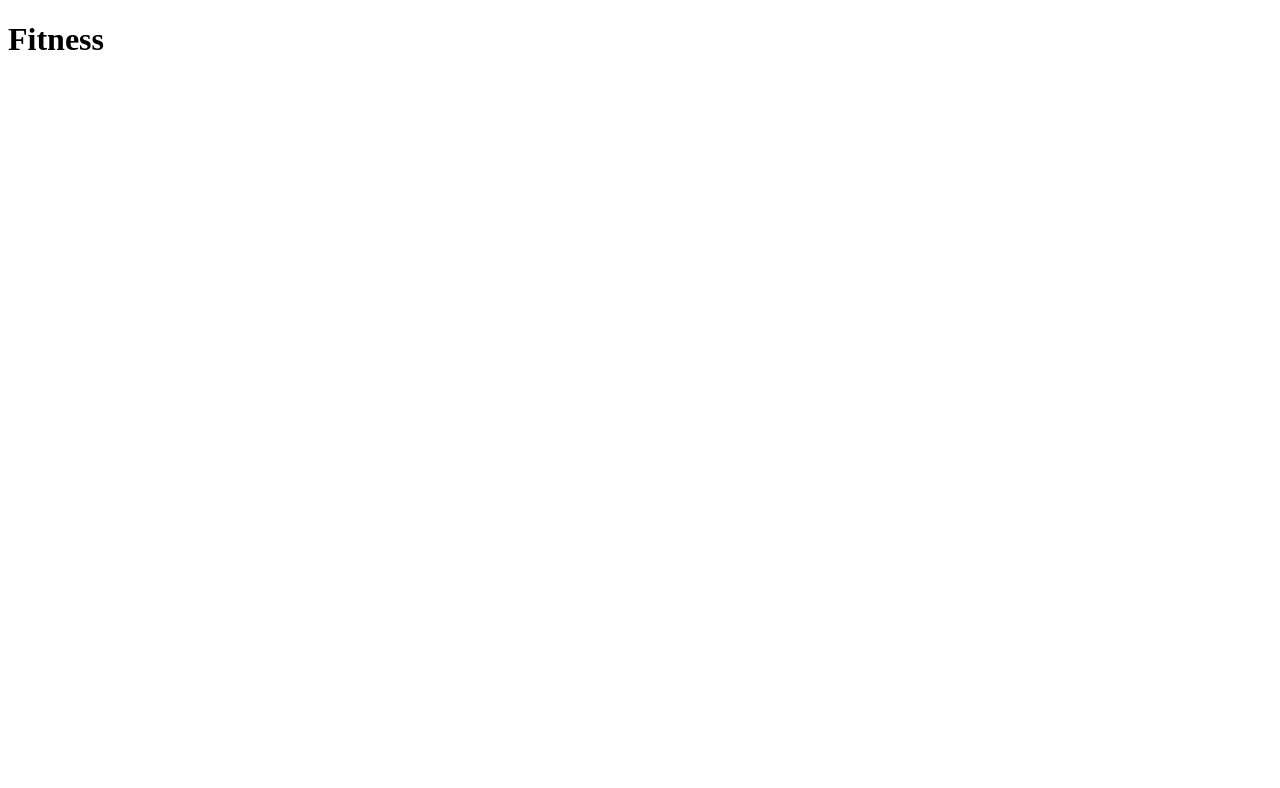
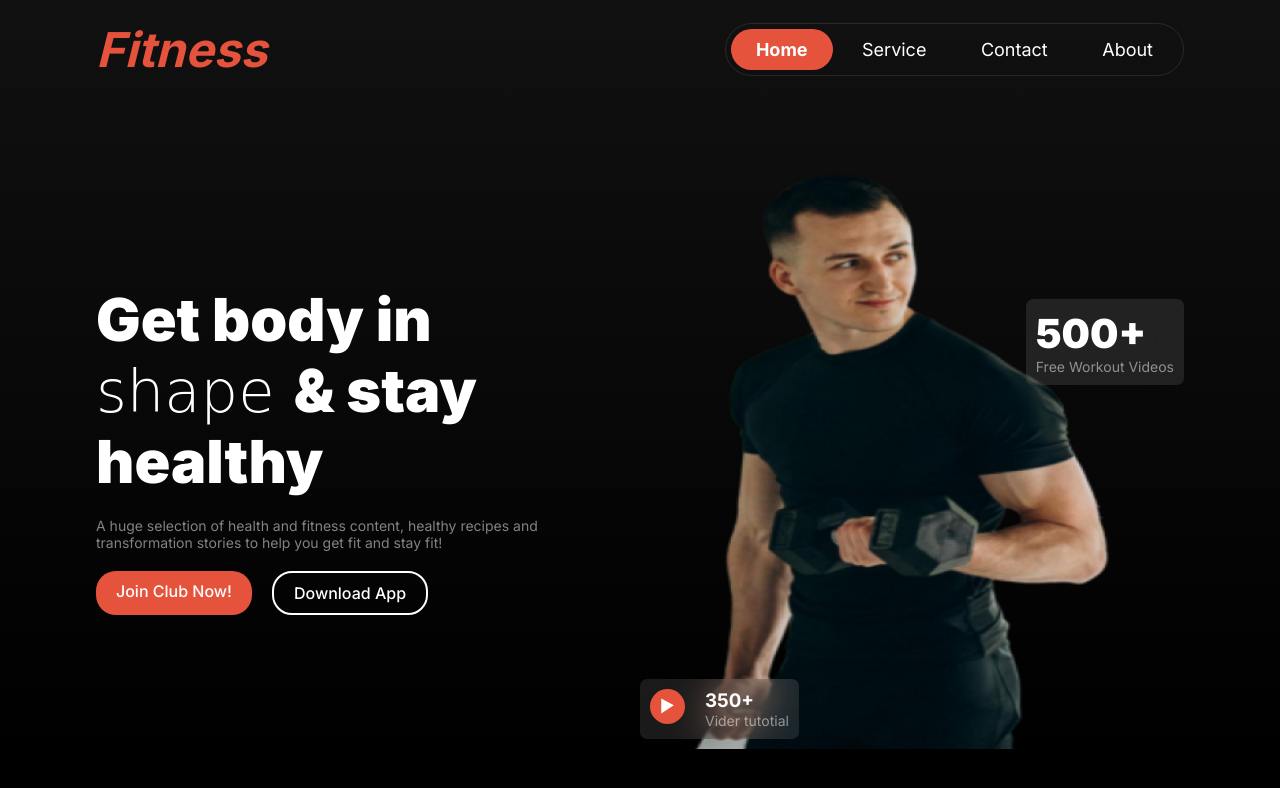
Before and after one commit to sabbir-hosen-dev/A2-Fitness, a plain HTML site: page index.html in a window 1280 px wide. Drawn offline with Linux system fonts and the light colour scheme; a web font is replaced by a local one.

Commit message:
header section add

```diff
--- a/Styles/style.css
+++ b/Styles/style.css
@@ -0,0 +1,210 @@
+@import url("https://fonts.googleapis.com/css2?family=Inter:wght@100..900&display=swap");
+
+@import url("https://fonts.googleapis.com/css2?family=Playwrite+CU:wght@100..400&display=swap");
+@import url('https://fonts.googleapis.com/css2?family=Playwrite+BE+VLG:wght@100..400&display=swap');
+* {
+  margin: 0;
+  padding: 0;
+  box-sizing: border-box;
+}
+body {
+  font-family: "Inter", sans-serif;
+  background-color: rgb(0%, 0%, 0%);
+  color: #fff;
+}
+.section-heading {
+  font-size: 45px;
+  font-weight: 900;
+  text-align: center;
+}
+p {
+  color: rgba(255, 255, 255, 0.5);
+  font-size: 14px;
+}
+.text-center {
+  text-align: center;
+}
+.text-left {
+  text-align: left;
+}
+.small-heading {
+  font-size: 25px;
+  font-weight: 800;
+}
+.wrap {
+  width: 85%;
+  margin: 0 auto;
+}
+.hide {
+  display: none !important;
+}
+img {
+  width: 100%;
+}
+.btn-primary {
+  background: #e6533c;
+  padding: 10px 20px;
+  border-radius: 20px;
+  font-weight: bold;
+  font-weight: 500;
+  font-size: 16px;
+}
+.btn-secondary {
+  border: 2px solid #fff;
+  padding: 10px 20px;
+  border-radius: 20px;
+  font-weight: 500;
+}
+/* -- heading part - style --  */
+.header {
+  background: linear-gradient(rgb(17, 17, 17), rgba(119, 119, 119, 0));
+
+}
+.logo {
+  font-weight: 900;
+  font-size: 32px;
+  color: #e6533c;
+  font-style: italic;
+}
+.nav {
+  display: flex;
+  justify-content: space-between;
+  align-items: center;
+  padding: 20px 0px;
+}
+.nav ul {
+  list-style: none;
+  text-transform: capitalize;
+  border: 1px solid rgba(255, 255, 255, 0.1);
+  border-radius: 30px;
+  padding: 5px;
+}
+
+.nav ul li {
+  padding: 10px 25px;
+  border-radius: 30px;
+  display: inline-block;
+  transition: all 0.3s ease;
+}
+.nav ul li:hover {
+  font-weight: bold;
+  background: #e6533c;
+}
+.active {
+  font-weight: bold;
+  background: #e6533c;
+}
+.nav ul li a {
+  text-decoration: none;
+  font-size: 18px;
+  color: #ffff;
+}
+#menu {
+  display: none;
+  font-size: 25px;
+  font-weight: bold;
+  color: #fff;
+  cursor: pointer;
+}
+
+/* ---- banner part -- style ---  */
+.banner-section {
+  display: flex;
+  align-items: center;
+  margin: 50px auto;
+}
+.banner {
+  flex: 1;
+}
+.banner h1 {
+  font-size: 3.7rem;
+  font-weight: 900;
+  max-width: 400px;
+}
+.text-style{
+  /* font-family: "Playwrite CU", cursive; */
+  font-family: "Playwrite BE VLG", cursive;
+  font-weight: 200;
+}
+.banner p {
+  max-width: 500px;
+  margin: 20px 0px;
+}
+.bannar-img {
+  display: flex;
+  justify-content: center;
+  position: relative;
+}
+.bannar-img img {
+  max-width: 450px;
+  max-height: 600px;
+}
+.button-wrap {
+  display: flex;
+  gap: 20px;
+}
+.left-text{
+  position: absolute;
+  bottom:10px;
+  left: 0;
+  backdrop-filter: blur(20px);
+  background: rgba(255, 255, 255, 0.1);
+  padding:10px;
+  border-radius: 7px;
+  display: flex;
+  gap:20px;
+}
+
+.play-wrap{
+  display: flex;
+  justify-content: center;
+  border-radius: 50%;
+  background: #e6533c;
+  width: 35px;
+  height: 35px;
+}
+.play{
+  clip-path: polygon(0 25%, 0% 100%, 84% 58%);
+  background: #fff;
+  width: 15px;
+  height: 20px;
+  margin-top: 13%;
+  margin-left: 7%;
+}
+.right-text{
+  position:absolute;
+  right:0;
+  top:25%;
+  backdrop-filter: blur(20px);
+  background: rgba(255, 255, 255, 0.1);
+  padding:10px;
+  border-radius: 7px;
+}
+.right-text h2{
+  font-size: 40px;
+  font-weight:900;
+}
+.right-text p,.left-text p{
+  margin: 0;;
+}
+/* -------- responsive style ------  */
+@media screen and (max-width: 576px) {
+  .nav ul {
+    display: none;
+  }
+  #menu {
+    display: block;
+  }
+  .banner-section {
+    flex-direction: column;
+  }
+}
+
+@media screen and (min-width: 576px) and (max-width: 992px) {
+  .nav ul {
+    display: none;
+  }
+  #menu {
+    display: block;
+  }
+}
--- a/index.html
+++ b/index.html
@@ -1,14 +1,73 @@
 <!DOCTYPE html>
 <html lang="en">
   <head>
-  <meta charset="UTF-8">
-  <meta name="viewport" content="width=device-width, initial-scale=1.0">
+    <meta charset="UTF-8" />
+    <meta name="viewport" content="width=device-width, initial-scale=1.0" />
     <title>Fitness</title>
 
+    <!-- --- font awsome --   -->
+    <link
+      rel="stylesheet"
+      href="https://cdnjs.cloudflare.com/ajax/libs/font-awesome/6.6.0/css/all.min.css"
+      integrity="sha512-Kc323vGBEqzTmouAECnVceyQqyqdsSiqLQISBL29aUW4U/M7pSPA/gEUZQqv1cwx4OnYxTxve5UMg5GT6L4JJg=="
+      crossorigin="anonymous"
+      referrerpolicy="no-referrer"
+    />
+
     <!-- --- style -- linkg --  -->
-   <link rel="stylesheet" href="Styles/style.css">
+    <link rel="stylesheet" href="Styles/style.css" />
   </head>
   <body>
-  <h1>Fitness</h1>
+    <header class="header">
+      <!-- --- nav part --  -->
+      <nav class="wrap nav">
+        <div class="logo"><h2>Fitness</h2></div>
+        <ul>
+          <li class="active"><a href="home">home</a></li>
+          <li><a href="service">service</a></li>
+          <li><a href="contact">contact</a></li>
+          <li><a href="about">about</a></li>
+        </ul>
+        <i class="fa-solid fa-bars" id="menu"></i>
+      </nav>
+
+      <!-- --- banner part ----  -->
+      <div class="wrap banner-section">
+        <div class="banner">
+          <h1>
+            Get body in
+            <span class="text-style"> shape </span>
+            & stay healthy
+          </h1>
+          <p>
+            A huge selection of health and fitness content, healthy recipes and
+            transformation stories to help you get fit and stay fit!
+          </p>
+
+          <div class="button-wrap">
+            <div class="btn-primary">Join Club Now!</div>
+            <div class="btn-secondary">Download App</div>
+          </div>
+        </div>
+        <div class="banner">
+          <div class="bannar-img">
+            <img src="images/banner.png" alt="" />
+            <div class="right-text">
+              <h2>500+</h2>
+              <p>Free Workout Videos</p>
+            </div>
+            <div class="left-text">
+              <div class="play-wrap">
+                <div class="play"></div>
+              </div>
+              <div class="text">
+                <h3>350+</h3>
+                <p>Vider tutotial</p>
+              </div>
+            </div>
+          </div>
+        </div>
+      </div>
+    </header>
   </body>
 </html>
```
Also changed, not shown: images/banner.png (renamed from images/Images 2.png). Lines whose indentation alone changed are shown as unchanged.
